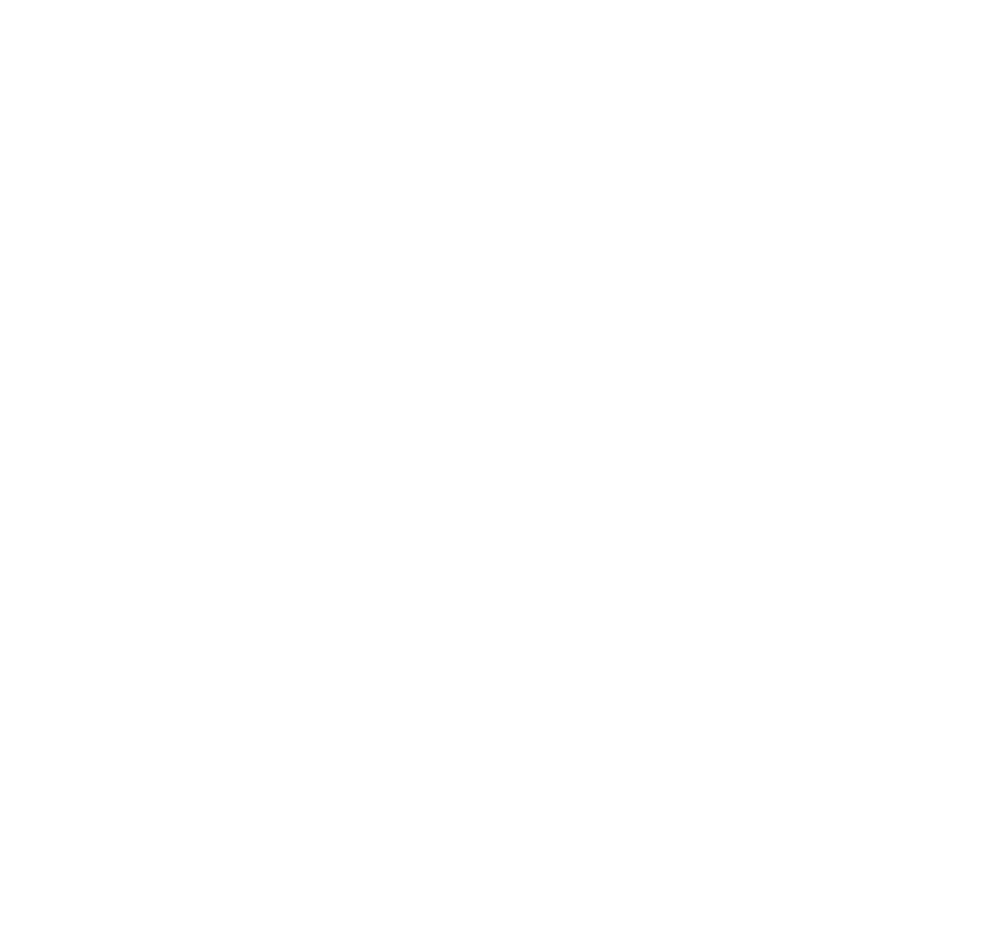
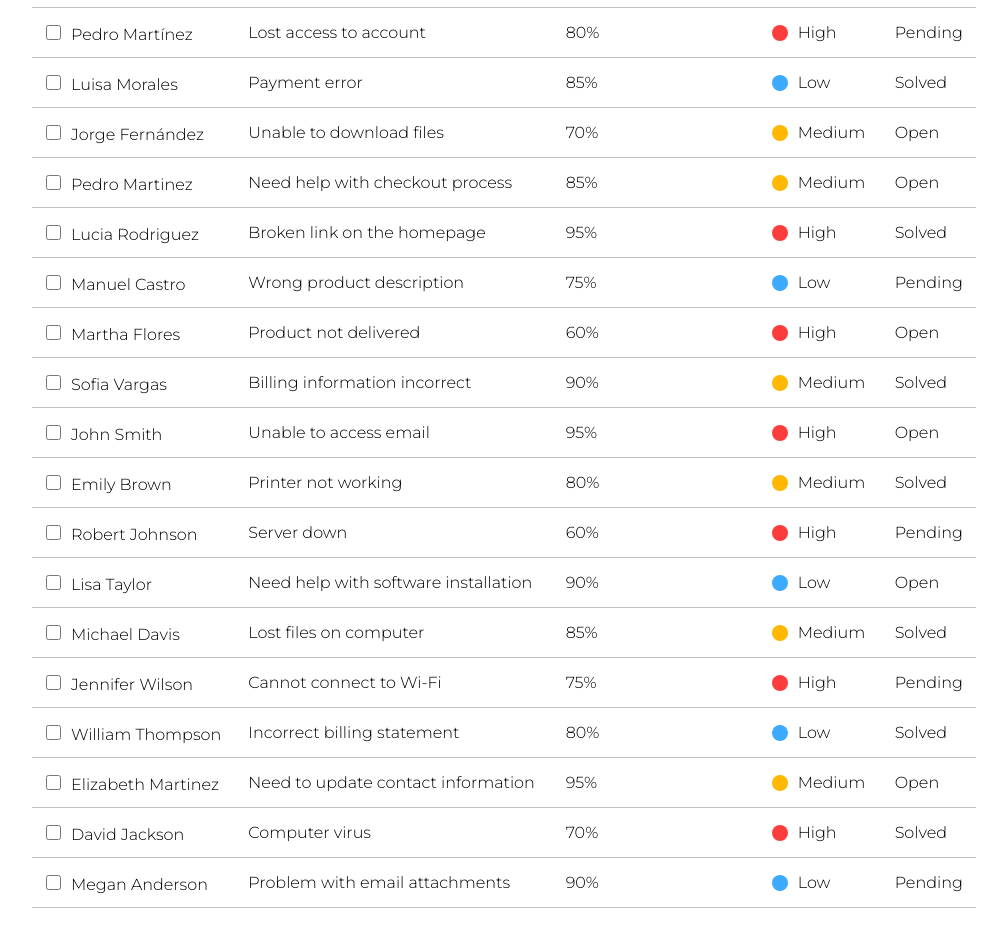
Before and after one commit to juandzapata/prueba_frontend_opitech, an Angular app: page / in a window 1280 px wide. Shown: the part 540-1472 px from the top of the page, without its empty margins (136-1143 px from the left). Before the commit the page ends 800 px from the top, so only its background shows below. Built offline with nearby package versions, Linux system fonts and the light colour scheme.

Commit message:
Implementación inicial de los filtros. Creación filtro especifico: 'Status'

```diff
--- a/src/app/app.module.ts
+++ b/src/app/app.module.ts
@@ -4,6 +4,7 @@ import { BrowserModule } from '@angular/platform-browser';
 import { AppComponent } from './app.component';
 import { TablaComponent } from './components/tabla/tabla.component';
 import { HttpClient, HttpClientModule } from '@angular/common/http';
+import { FormsModule } from '@angular/forms';
 
 @NgModule({
   declarations: [
@@ -12,7 +13,8 @@ import { HttpClient, HttpClientModule } from '@angular/common/http';
   ],
   imports: [
     BrowserModule,
-    HttpClientModule
+    HttpClientModule,
+    FormsModule
   ],
   providers: [
     HttpClient
--- a/src/app/components/tabla/tabla.component.html
+++ b/src/app/components/tabla/tabla.component.html
@@ -1,14 +1,15 @@
 <div class="container">
 
     <div>
-        <select>
+        <select [(ngModel)]="selectedStatus" (change)="filterData();">
             <option value="">All Status</option>
-            <option value="pending_option">Pending</option>
-            <option value="open_option">Open</option>
-            <option value="solved_option">Solved</option>
-        </select>
+            <option value="Pending">Pending</option>
+            <option value="Open">Open</option>
+            <option value="Solved">Solved</option>
+          </select>
 
         <button class="button_addfilter"> + Add Filter</button>
+        <p class="data-count">{{dataCount}} request</p>
     </div>
     <table>
         <thead>
@@ -21,8 +22,8 @@
             </tr>
         </thead>
         <tbody>
-            <tr *ngFor="let date of data">
-                <td>{{date.userName}}</td>
+            <tr *ngFor="let date of filteredData">
+                <td><label><input type="checkbox" id="cbox" value="checkbox">{{date.userName}}</label><br></td>
                 <td>{{date.subject}}</td>
                 <td>{{date.customerSatisfaction}}</td>
                 <td class="circle-td">
--- a/src/app/components/tabla/tabla.component.scss
+++ b/src/app/components/tabla/tabla.component.scss
@@ -30,16 +30,16 @@ table td{
 
 .button_addfilter {
     margin: 10px;
-    border: 2px solid green;
+    border: 2px solid rgb(51, 183, 51);
     background-color: transparent;
     padding: 10px 15px;
-    color: green;
+    color: rgb(51, 183, 51);
     font-weight: bold;
     border-radius: 5px;
   }
 
 .button_addfilter:hover {
-    background-color: green;
+    background-color: rgb(51, 183, 51);
     color: white;
     cursor: pointer;
 }
@@ -80,8 +80,37 @@ option {
     background-color: rgb(60, 170, 255);
 }
 
+
+input[type="checkbox"] {
+    content: "";
+    display: inline-block;
+    border: 1px solid #c2c2c2;
+    width: 15px;
+    height: 15px;
+    margin-right: 10px;
+}
+
+input[type="checkbox"]:hover {
+    box-shadow: 0 0 5px rgba(91, 76, 255, 0.5);
+}
+
+.data-count{
+    margin: 10px;
+    font-weight: bold;
+}
+
 @media screen and (max-width: 768px) {
-    table {
-      margin: 10px auto;
-    }
+    .container {
+        margin: 10vh 10vh;
+      }
+
+      table {
+        width: 100%;
+        max-width: 768px;
+        margin: 0 auto;
+      }
+
+      th, td {
+        padding: 5px;
+      }
 }
--- a/src/app/components/tabla/tabla.component.ts
+++ b/src/app/components/tabla/tabla.component.ts
@@ -1,29 +1,51 @@
-import { Component} from '@angular/core';
+import { Component } from '@angular/core';
 import { JsonDataService } from 'src/app/services/json-data.service';
 
 @Component({
   selector: 'app-tabla',
   templateUrl: './tabla.component.html',
-  styleUrls: ['./tabla.component.scss']
+  styleUrls: ['./tabla.component.scss'],
 })
 export class TablaComponent {
 
+  dataCount = 0;
   data: any[] = [];
+  selectedStatus = '';
+  filteredData: any[] = [];
 
   constructor(private dataService: JsonDataService){}
 
   ngOnInit(){
+    this.filterData();
     this.getData();
   }
 
+
+  /**
+   * Obtiene los datos del servicio y los asigna a la variable data
+   */
   getData(){
     this.dataService.getData().subscribe({
       next: (data) => {
         this.data = data;
+        this.filterData();
       },
       error: (err) => {
         console.error(err);
       }
     });
   }
+
+  /**
+   * Filtra los datos por el estado seleccionado
+   */
+  filterData(){
+    if(this.selectedStatus == ''){
+      this.filteredData = this.data;
+    } else {
+      this.filteredData = this.data.filter(item => item.status === this.selectedStatus);
+    }
+    this.dataCount = this.filteredData.length;
+  }
+
 }
--- a/src/assets/datos.json
+++ b/src/assets/datos.json
@@ -26,5 +26,138 @@
         "customerSatisfaction": "70%",
         "priority": "Low",
         "status": "Pending"
+    },
+    {
+        "userName": "Carla Hernández",
+        "subject": "Incorrect billing amount",
+        "customerSatisfaction": "95%",
+        "priority": "Medium",
+        "status": "Open"
+    },
+    {
+        "userName": "Pedro Martínez",
+        "subject": "Lost access to account",
+        "customerSatisfaction": "80%",
+        "priority": "High",
+        "status": "Pending"
+    },
+    {
+        "userName": "Luisa Morales",
+        "subject": "Payment error",
+        "customerSatisfaction": "85%",
+        "priority": "Low",
+        "status": "Solved"
+    },
+    {
+        "userName": "Jorge Fernández",
+        "subject": "Unable to download files",
+        "customerSatisfaction": "70%",
+        "priority": "Medium",
+        "status": "Open"
+    },
+    {
+        "userName": "Pedro Martinez",
+        "subject": "Need help with checkout process",
+        "customerSatisfaction": "85%",
+        "priority": "Medium",
+        "status": "Open"
+    },
+    {
+        "userName": "Lucia Rodriguez",
+        "subject": "Broken link on the homepage",
+        "customerSatisfaction": "95%",
+        "priority": "High",
+        "status": "Solved"
+    },
+    {
+        "userName": "Manuel Castro",
+        "subject": "Wrong product description",
+        "customerSatisfaction": "75%",
+        "priority": "Low",
+        "status": "Pending"
+    },
+    {
+        "userName": "Martha Flores",
+        "subject": "Product not delivered",
+        "customerSatisfaction": "60%",
+        "priority": "High",
+        "status": "Open"
+    },
+    {
+        "userName": "Sofia Vargas",
+        "subject": "Billing information incorrect",
+        "customerSatisfaction": "90%",
+        "priority": "Medium",
+        "status": "Solved"
+    },
+    {
+        "userName": "John Smith",
+        "subject": "Unable to access email",
+        "customerSatisfaction": "95%",
+        "priority": "High",
+        "status": "Open"
+    },
+    {
+        "userName": "Emily Brown",
+        "subject": "Printer not working",
+        "customerSatisfaction": "80%",
+        "priority": "Medium",
+        "status": "Solved"
+    },
+    {
+        "userName": "Robert Johnson",
+        "subject": "Server down",
+        "customerSatisfaction": "60%",
+        "priority": "High",
+        "status": "Pending"
+    },
+    {
+        "userName": "Lisa Taylor",
+        "subject": "Need help with software installation",
+        "customerSatisfaction": "90%",
+        "priority": "Low",
+        "status": "Open"
+    },
+    {
+        "userName": "Michael Davis",
+        "subject": "Lost files on computer",
+        "customerSatisfaction": "85%",
+        "priority": "Medium",
+        "status": "Solved"
+    },
+    {
+        "userName": "Jennifer Wilson",
+        "subject": "Cannot connect to Wi-Fi",
+        "customerSatisfaction": "75%",
+        "priority": "High",
+        "status": "Pending"
+    },
+    {
+        "userName": "William Thompson",
+        "subject": "Incorrect billing statement",
+        "customerSatisfaction": "80%",
+        "priority": "Low",
+        "status": "Solved"
+    },
+    {
+        "userName": "Elizabeth Martinez",
+        "subject": "Need to update contact information",
+        "customerSatisfaction": "95%",
+        "priority": "Medium",
+        "status": "Open"
+    },
+    {
+        "userName": "David Jackson",
+        "subject": "Computer virus",
+        "customerSatisfaction": "70%",
+        "priority": "High",
+        "status": "Solved"
+    },
+    {
+        "userName": "Megan Anderson",
+        "subject": "Problem with email attachments",
+        "customerSatisfaction": "90%",
+        "priority": "Low",
+        "status": "Pending"
     }
 ]
```
Lines whose indentation alone changed are shown as unchanged.
